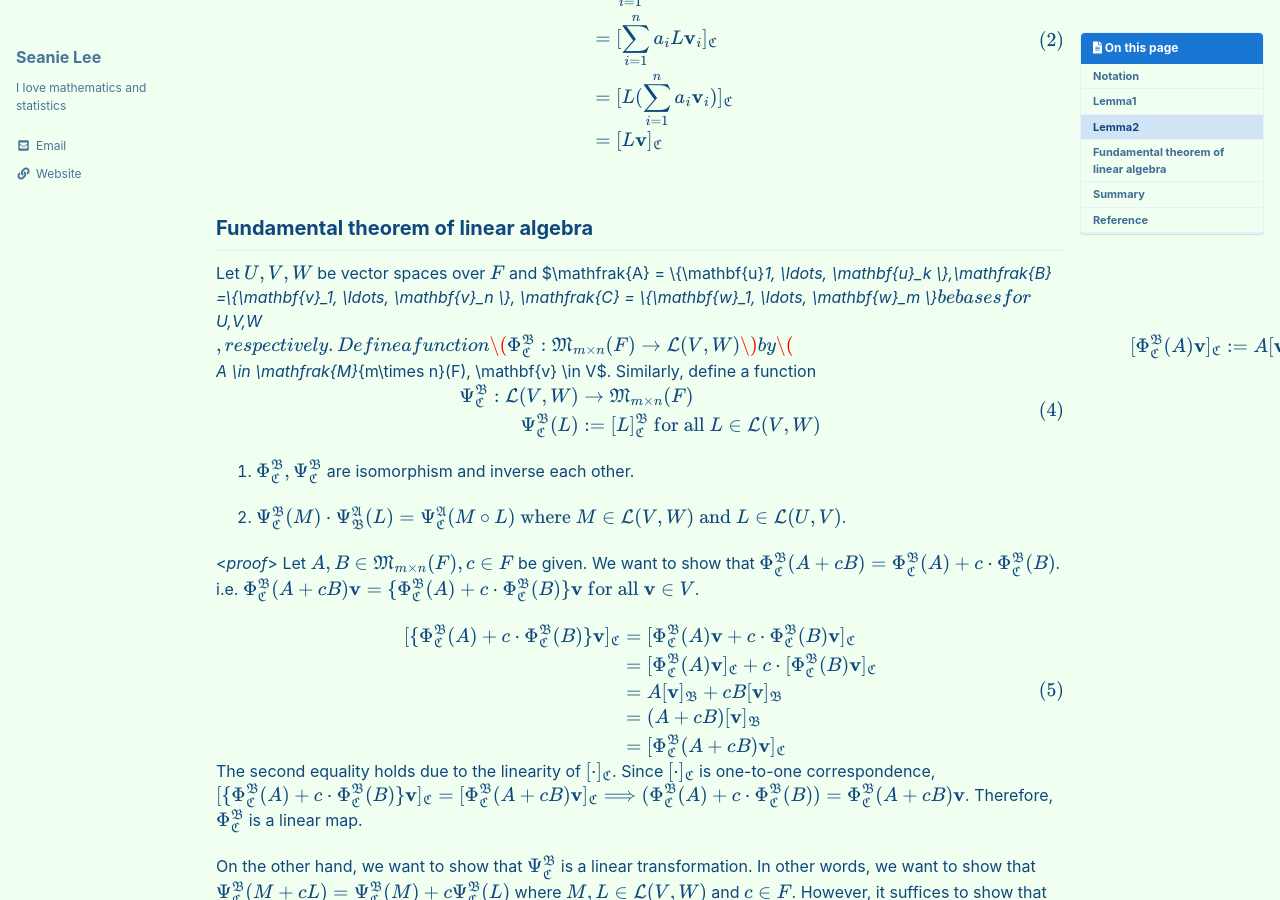
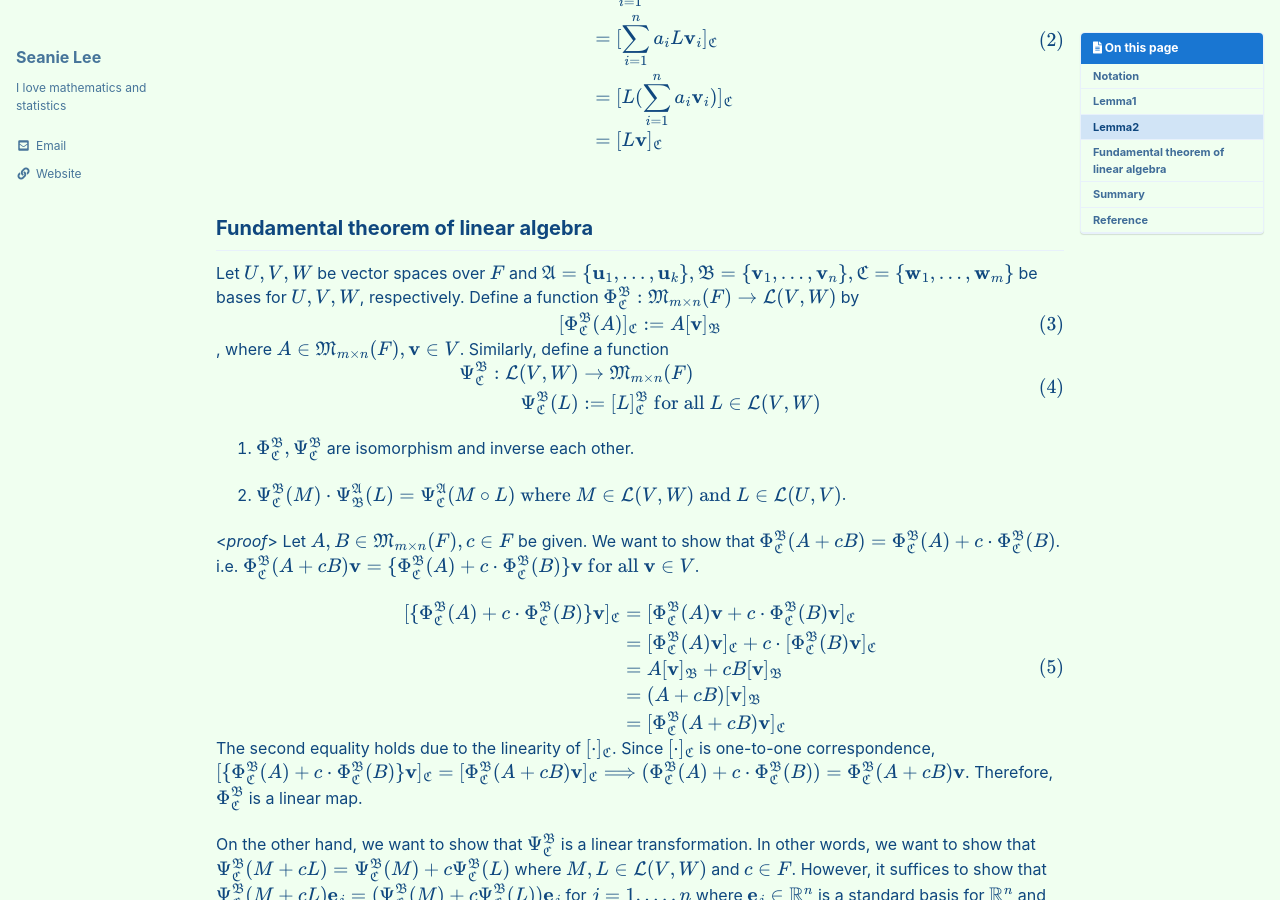
Before and after one commit to seanie12/blog, a Jekyll site: the page built from _posts/2020-12-30-fudamental-theorem-of-linear-algebra.md, in a window 1280 px wide and 900 px high, scrolled down 1301 px. Built offline with Jekyll 4.4.1, drawn with Linux system fonts in a browser that asks for light colours; cached includes are drawn as plain includes; formulas are drawn with MathJax 3; some of the changed text lies outside the part shown.

Commit message:
Update 2020-12-30-fudamental-theorem-of-linear-algebra.md

```diff
--- a/_posts/2020-12-30-fudamental-theorem-of-linear-algebra.md
+++ b/_posts/2020-12-30-fudamental-theorem-of-linear-algebra.md
@@ -19,10 +19,10 @@ comments : true
 
 ## Notation
 - Let  $$[\cdot]_{\mathfrak{B}}:V \rightarrow \mathbb{R}^n$$ be a function as follows.
-  $$[\mathbf{v}]_{\mathfrak{B}} := (a_1, \ldots, a_n) \text{ where } \mathbf{v} = \sum_{i=1}^n a_i\mathbf{v}_i, \mathfrak{B}=\\{\mathbf{v}_1, \ldots, \mathbf{v}_n \\} \text{ is a basis for } V.$$
+  $$[\mathbf{v}]_{\mathfrak{B}} := (a_1, \ldots, a_n) \text{ where } \mathbf{v} = \sum_{i=1}^n a_i\mathbf{v}_i, \mathfrak{B}=\{\mathbf{v}_1, \ldots, \mathbf{v}_n \} \text{ is a basis for } V.$$
   It is easy to show that $[\cdot]_{\mathfrak{B}}$ is an isomorphism (bijective and linear map).
 
-- Let $T: V \rightarrow W$ be a linear transformation where $V, W$ are vector spaces over $F$. $\mathfrak{B,C}$ are bases for vector space $V, W$, respectively. Then matrix representation of the linear transformation with respect to the bases $\mathfrak{B}=\\{\mathbf{v}_1, \ldots, \mathbf{v}_n\\}, \mathfrak{C}=\\{ \mathbf{w}_1, \ldots, \mathbf{w}_m \\}$ is defined as:
+- Let $T: V \rightarrow W$ be a linear transformation where $V, W$ are vector spaces over $F$. $\mathfrak{B,C}$ are bases for vector space $V, W$, respectively. Then matrix representation of the linear transformation with respect to the bases $$\mathfrak{B}=\{\mathbf{v}_1, \ldots, \mathbf{v}_n\}, \mathfrak{C}=\{ \mathbf{w}_1, \ldots, \mathbf{w}_m \}$$ is defined as:
 $$ [L]^\mathfrak{B}_{\mathfrak{C}} := [ [L\mathbf{v}_1]_{\mathfrak{C}} \cdots[L\mathbf{v}_n]_{\mathfrak{C}}]$$
 - $\mathcal{L}(V,W)$ is a vector space of linear functions which map $V$ to $W$. In other words, for every $L\in \mathcal{L}(V,W)$, $L:V\rightarrow W$ is a linear transformation where $V,W$ are vector spaces over $F$.
 
@@ -51,7 +51,7 @@ Lastly, we want to show that the function is onto. Let $$(a_1, \ldots, a_n)$$ be
 $$\tag*{$\square$}$$
 
 ## Lemma2
-Let $L:V\rightarrow W$ be a linear map between vector spaces $V,W$ and $\mathfrak{B}= \\{ \mathbf{v}_1, \ldots, \mathbf{v}_n\\}, \mathfrak{C}= \\{ \mathbf{w}_1, \ldots, \mathbf{w}_m\\}$ be  bases for $V,W$.
+Let $L:V\rightarrow W$ be a linear map between vector spaces $V,W$ and $$\mathfrak{B}= \{ \mathbf{v}_1, \ldots, \mathbf{v}_n\}, \mathfrak{C}= \{ \mathbf{w}_1, \ldots, \mathbf{w}_m\}$$ be  bases for $V,W$.
 $$[L]^{\mathfrak{B}}_{\mathfrak{C}} [\mathbf{v}]_{\mathfrak{B}} = [L\mathbf{v}]_{\mathfrak{C}}$$ for all $\mathbf{v} \in V$.
 
 <*proof*>
@@ -73,9 +73,9 @@ $$\tag*{$\square$}$$
 
 
 ## Fundamental theorem of linear algebra
-Let $U,V,W$ be vector spaces over $F$ and $\mathfrak{A} = \\{\mathbf{u}_1, \ldots, \mathbf{u}_k \\},\mathfrak{B} =\\{\mathbf{v}_1, \ldots, \mathbf{v}_n \\}, \mathfrak{C} = \\{\mathbf{w}_1, \ldots, \mathbf{w}_m \\}$ be bases for $U,V,W$, respectively.
+Let $U,V,W$ be vector spaces over $F$ and $$\mathfrak{A} = \{\mathbf{u}_1, \ldots, \mathbf{u}_k \},\mathfrak{B} =\{\mathbf{v}_1, \ldots, \mathbf{v}_n \}, \mathfrak{C} = \{\mathbf{w}_1, \ldots, \mathbf{w}_m \}$$ be bases for $U,V,W$, respectively.
 Define  a function $$\Phi^{\mathfrak{B}}_{\mathfrak{C}}: \mathfrak{M}_{m\times n}(F) \rightarrow \mathcal{L}(V,W)$$ by
-$$\begin{align}[\Phi^{\mathfrak{B}}_{\mathfrak{C}}(A) \mathbf{v}]_{\mathfrak{C}} := A[\mathbf{v}]_{\mathfrak{B}}\end{align}$$, where $A \in \mathfrak{M}_{m\times n}(F), \mathbf{v} \in V$.
+$$\begin{align}[\Phi^{\mathfrak{B}}_{\mathfrak{C}}(A)]_{\mathfrak{C}} := A[\mathbf{v}]_{\mathfrak{B}}\end{align}$$, where $A \in \mathfrak{M}_{m\times n}(F), \mathbf{v} \in V$.
 Similarly, define a function
 $$\begin{align}\begin{split}\Psi^{\mathfrak{B}}_{\mathfrak{C}}: \mathcal{L}(V,W) &\rightarrow \mathfrak{M}_{m\times n}(F)\\
 \Psi^{\mathfrak{B}}_{\mathfrak{C}}(L) &:= [L]^{\mathfrak{B}}_{\mathfrak{C}} \text{ for all } L \in \mathcal{L}(V,W)\end{split}\end{align}\\$$
```
